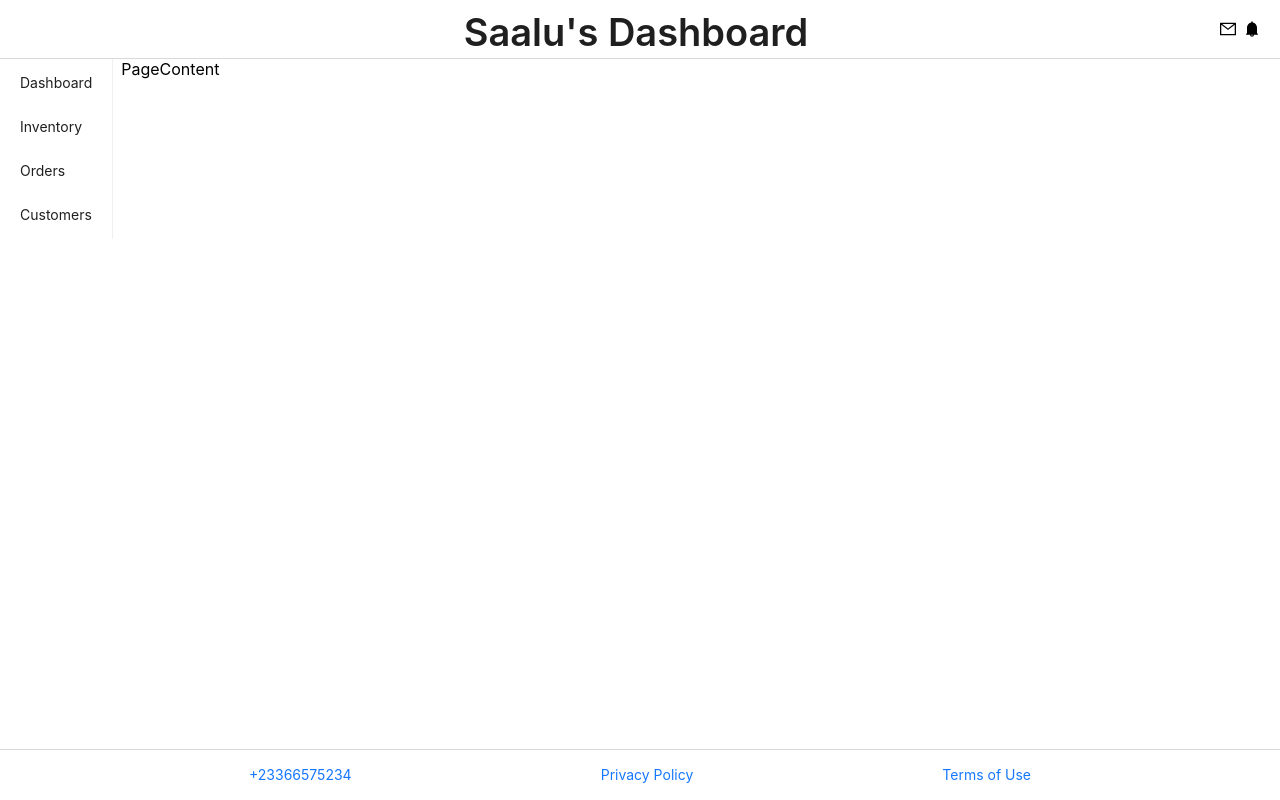
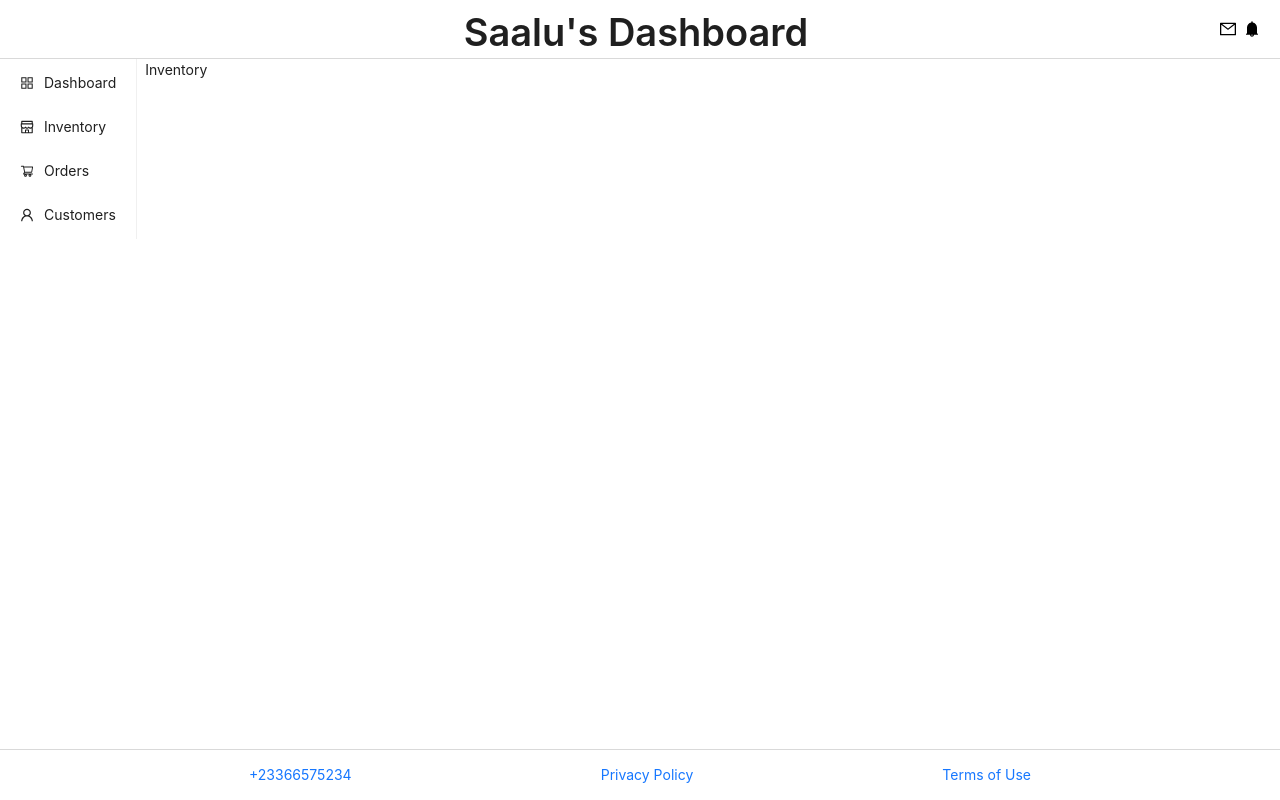
Before and after one commit to Saalu/Admin_Dashboard, a React (Create React App) app: page /inventory in a window 1280 px wide. Built offline with nearby package versions, Linux system fonts and the light colour scheme.

Commit message:
Sidemenu features and routes

```diff
--- a/package.json
+++ b/package.json
@@ -10,6 +10,7 @@
     "antd": "^5.7.0",
     "react": "^18.2.0",
     "react-dom": "^18.2.0",
+    "react-router-dom": "^6.14.1",
     "react-scripts": "5.0.1",
     "web-vitals": "^2.1.4"
   },
--- /dev/null
+++ b/src/components/AppRoutes/index.js
@@ -0,0 +1,19 @@
+import React from "react";
+import { BrowserRouter, Routes, Route } from "react-router-dom";
+import Dashboard from "../../pages/Dashboard";
+import Inventory from "../../pages/Inventory";
+import Orders from "../../pages/Orders";
+import Customers from "../../pages/Customers";
+
+function index() {
+  return (
+    <Routes>
+      <Route path="/" element={<Dashboard />} />
+      <Route path="/inventory" element={<Inventory />} />
+      <Route path="/orders" element={<Orders />} />
+      <Route path="/customers" element={<Customers />} />
+    </Routes>
+  );
+}
+
+export default index;
--- a/src/components/PageContent/index.js
+++ b/src/components/PageContent/index.js
@@ -1,7 +1,12 @@
 import React from "react";
+import AppRoutes from "../AppRoutes";
 
 function PageContent() {
-  return <div className="PageContent">PageContent</div>;
+  return (
+    <div className="PageContent">
+      <AppRoutes />
+    </div>
+  );
 }
 
 export default PageContent;
--- a/src/components/SideMenu/index.js
+++ b/src/components/SideMenu/index.js
@@ -1,31 +1,41 @@
 import React from "react";
 import { Space, Menu } from "antd";
+import {
+  AppstoreOutlined,
+  ShopOutlined,
+  ShoppingCartOutlined,
+  UserOutlined,
+} from "@ant-design/icons";
+import { useNavigate } from "react-router-dom";
 
 function SideMenu() {
+  const navigate = useNavigate();
   return (
     <div className="SideMenu">
       <Menu
-        // onClick={
-        //   (item = {
-        //     // item.key
-        //   })
-        // }
+        onClick={(item) => {
+          navigate(item.key);
+        }}
         items={[
           {
             label: "Dashboard",
+            icon: <AppstoreOutlined />,
             key: "/",
           },
           {
             label: "Inventory",
+            icon: <ShopOutlined />,
             key: "/inventory",
           },
           {
             label: "Orders",
             key: "/orders",
+            icon: <ShoppingCartOutlined />,
           },
           {
             label: "Customers",
             key: "/customers",
+            icon: <UserOutlined />,
           },
         ]}
       ></Menu>
--- a/src/index.js
+++ b/src/index.js
@@ -2,10 +2,13 @@ import React from "react";
 import ReactDOM from "react-dom/client";
 import "./index.css";
 import App from "./App";
+import { BrowserRouter } from "react-router-dom";
 
 const root = ReactDOM.createRoot(document.getElementById("root"));
 root.render(
   <React.StrictMode>
-    <App />
+    <BrowserRouter>
+      <App />
+    </BrowserRouter>
   </React.StrictMode>
 );
--- /dev/null
+++ b/src/pages/Customers/index.js
@@ -0,0 +1,12 @@
+import { Typography } from "antd";
+import React from "react";
+
+function Customers() {
+  return (
+    <div>
+      <Typography.Text>Customers</Typography.Text>
+    </div>
+  );
+}
+
+export default Customers;
--- /dev/null
+++ b/src/pages/Dashboard/index.js
@@ -0,0 +1,12 @@
+import { Typography } from "antd";
+import React from "react";
+
+function Dashboard() {
+  return (
+    <div>
+      <Typography.Text>Dashboard</Typography.Text>
+    </div>
+  );
+}
+
+export default Dashboard;
--- /dev/null
+++ b/src/pages/Inventory/index.js
@@ -0,0 +1,12 @@
+import { Typography } from "antd";
+import React from "react";
+
+function Inventory() {
+  return (
+    <div>
+      <Typography.Text>Inventory</Typography.Text>
+    </div>
+  );
+}
+
+export default Inventory;
--- /dev/null
+++ b/src/pages/Orders/index.js
@@ -0,0 +1,12 @@
+import { Typography } from "antd";
+import React from "react";
+
+function Orders() {
+  return (
+    <div>
+      <Typography.Text>Orders</Typography.Text>
+    </div>
+  );
+}
+
+export default Orders;
```
Also changed, not shown: 1 other file (tests, documents, lock files or other folders).
